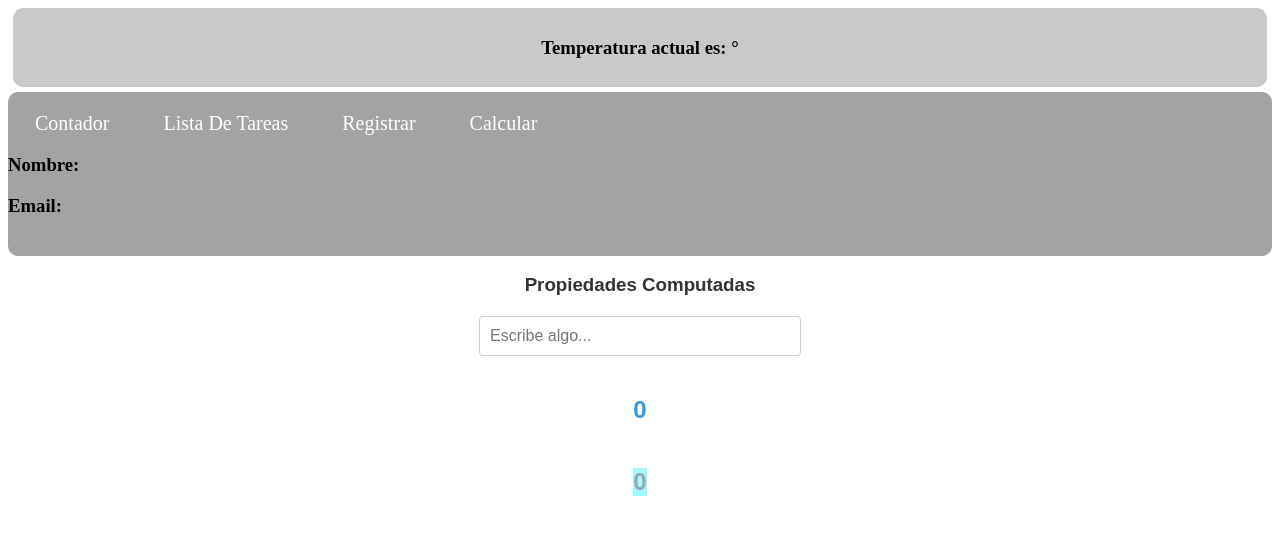
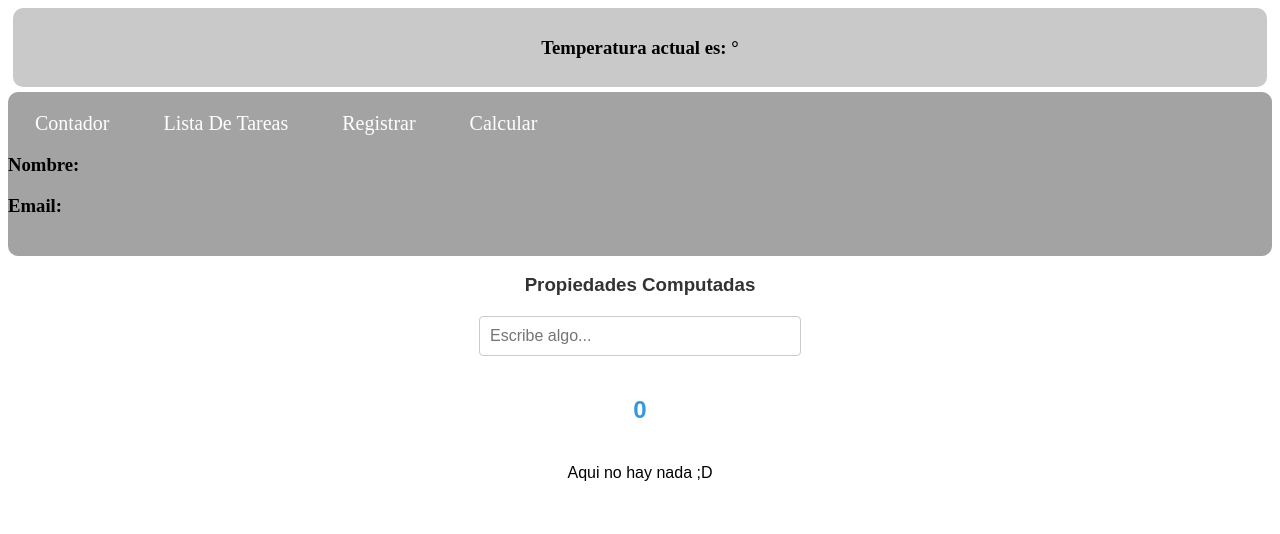
Before and after one commit to jkdevcode/vuejs_documentation_examples, a Vue app: page /calcular in a window 1280 px wide. Shown: the top 534 px of the page. Built offline with nearby package versions, Linux system fonts and the light colour scheme; no server answers.

Commit message:
✨ Use the conditionals v-if, v-else-if, v-else and v-show

```diff
--- a/src/modules/calcular/views/CalcularView.vue
+++ b/src/modules/calcular/views/CalcularView.vue
@@ -3,7 +3,10 @@
     <h3>Propiedades Computadas</h3>
     <input type="text" v-model="valor" class="input-valor" placeholder="Escribe algo..." />
     <p class="valor-mostrado">{{ valorCalculado }}</p>
-    <ResultadoSection :resultado="valorCalculado" />
+    <ResultadoSection  v-if="mostrarElemento" :resultado="valorCalculado" />
+    <!-- <ResultadoSection  v-show="mostrarElemento" :resultado="valorCalculado" /> -->
+    <p v-else-if="isNaN(valor)">Dese ser un número para calcular</p>
+    <p v-else>Aqui no hay nada ;D</p>
   </div>
 </template>
 
@@ -11,10 +14,14 @@
 import { ref, computed } from 'vue';
 import ResultadoSection from '../components/ResultadoSection.vue';
 
+const valor = ref('');
 
-const valor = ref('');
-const valorCalculado = computed(()=> {
+const valorCalculado = computed(() => {
   return valor.value * 3
+})
+
+const mostrarElemento = computed(() => {
+  return valor.value > 10
 })
 </script>
 
```
